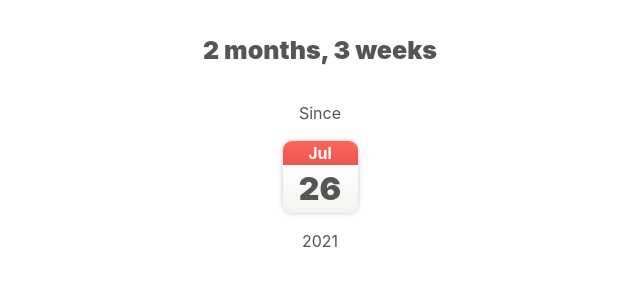
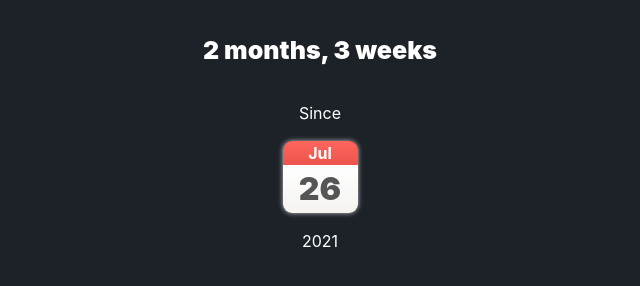
Before and after one commit to jamesrampton/since, a plain HTML site: page index.html in a window 1280 px wide. Shown: the whole page, without its empty margins (320-960 px from the left). Drawn offline with Linux system fonts and the dark colour scheme.

Commit message:
Add dark mode

```diff
--- a/index.html
+++ b/index.html
@@ -54,6 +54,15 @@
             font-weight: 900;
             font-size: 200%;
             margin: 0;
+            color: #555;
+        }
+        @media (prefers-color-scheme: dark) {
+            * {
+                color: #ffffff;
+            }
+            body, html {
+                background-color: #1d2229;
+            }
         }
     </style>
 </head>
```
